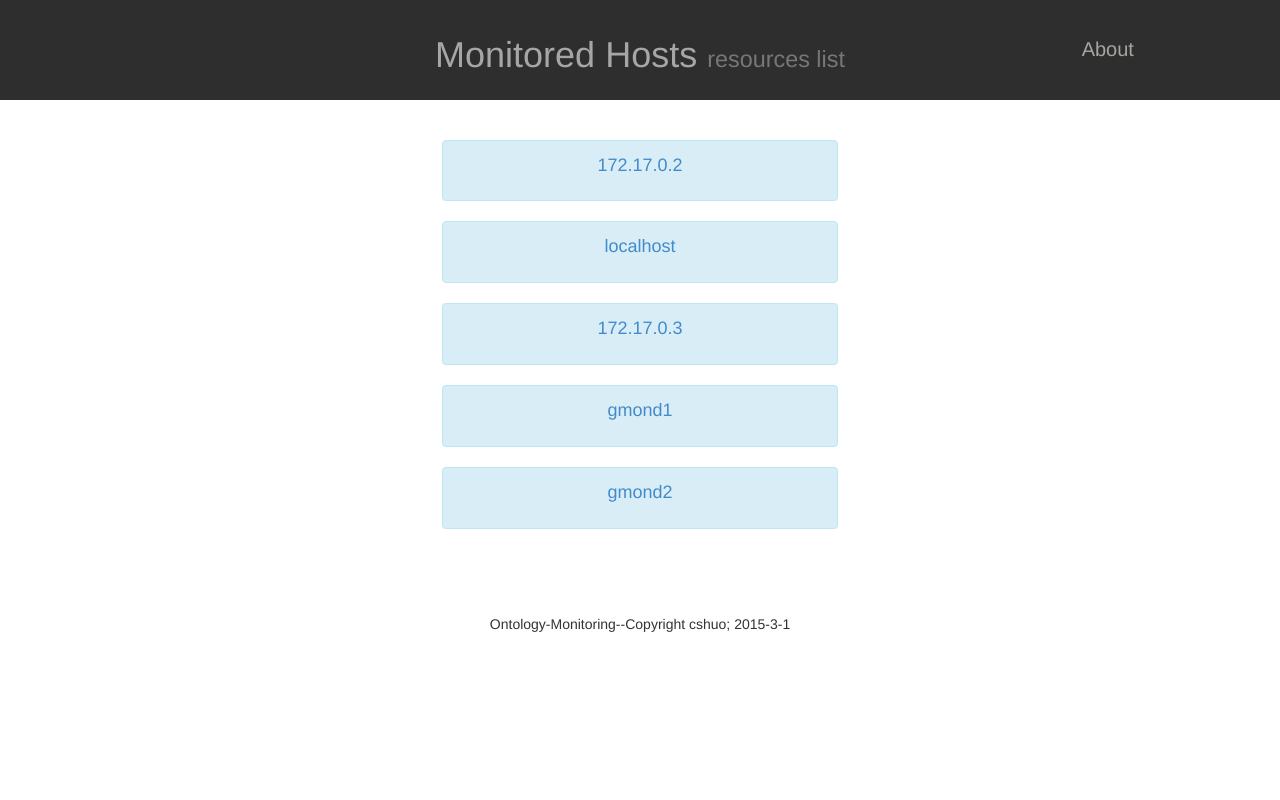
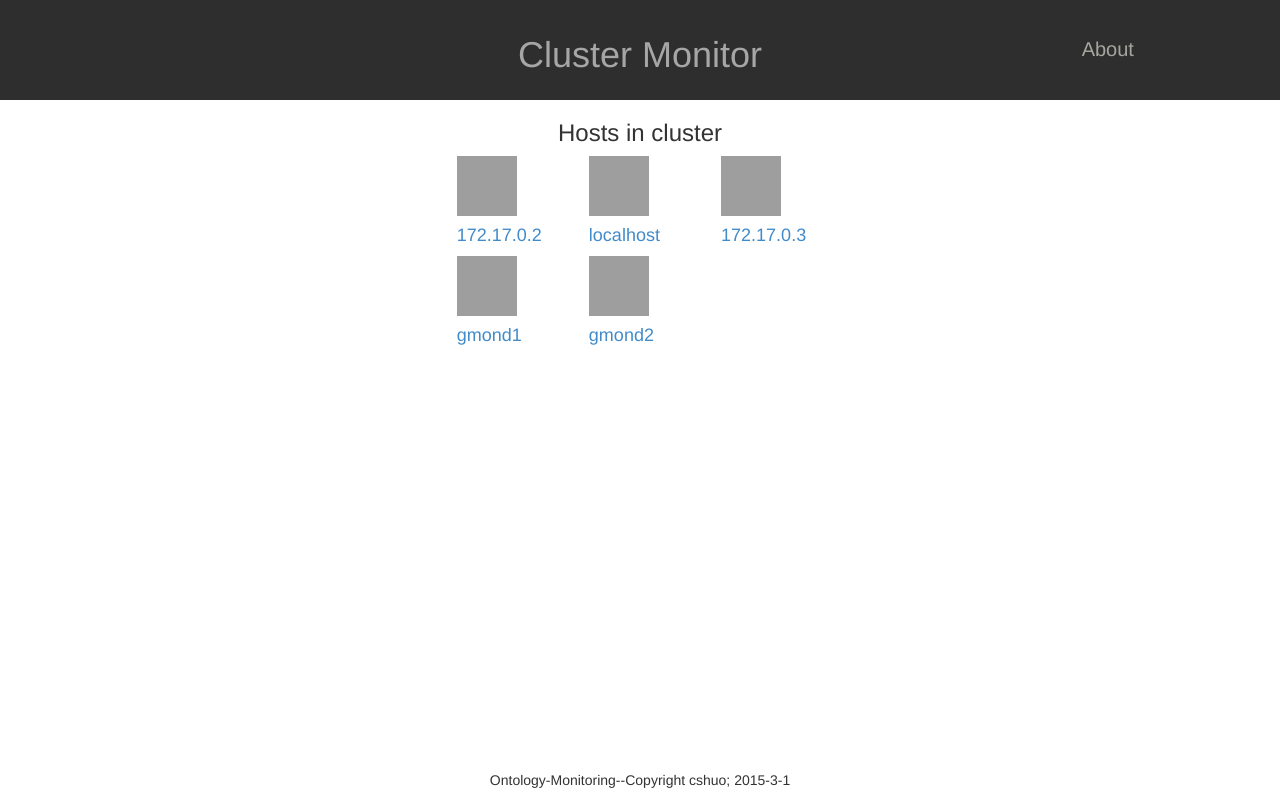
Before and after one commit to fengzhongliusu/monitor, a Django app: template ganglia/templates/ganglia/index.html in a window 1280 px wide. Run offline with Django 3.2, Linux system fonts and the light colour scheme; the template is opened without the code that fills it: values that come from a table or form of the project are taken from there, others are empty; data comes from the database, SQL or seed files in the repository; some libraries are stand-ins or nearby versions; grey boxes are pictures that could not be loaded.

Commit message:
page modified ok

```diff
--- a/ganglia/static/ganglia/css/examples.css
+++ b/ganglia/static/ganglia/css/examples.css
@@ -28,3 +28,10 @@
 .legend table {
 	border-spacing: 5px;
 }
+
+footer {
+	position: absolute;
+	bottom: 0;
+	width:100%;
+	height:30px;
+}
--- a/ganglia/templates/ganglia/base.html
+++ b/ganglia/templates/ganglia/base.html
@@ -14,4 +14,7 @@
     {% block title %}{% endblock %}
     {% block content %}{% endblock %}
 </body>
+<footer align=center style="bottom:0">
+	Ontology-Monitoring--Copyright cshuo; 2015-3-1
+</footer>
 </html>
--- a/ganglia/templates/ganglia/index.html
+++ b/ganglia/templates/ganglia/index.html
@@ -4,8 +4,7 @@
 	<div class="col-md-6 col-md-offset-3">
 		<div>
 			<h1 align=center>
-				Monitored Hosts
-				<small>resources list</small>
+				Cluster Monitor
 			</h1>
 		</div>
 	</div>
@@ -13,43 +12,37 @@
 		<a href="#" style="font-size:20px;color:#a6a6a0">About</a>
 	</div>
 </div>
-<br/><br/>
 {% endblock %}
 
 {% block content %}
 {% load staticfiles %}
 <div class="container-fluid">
 	<div class="row">
-		<div class="col-xs-6 col-md-4"></div>
-		<div class="col-xs-6 col-md-4">
+		<div id="blank" class="col-md-4"></div>
+		<div id="host_div" class="col-md-4">
+			<h3 align=center>Hosts in cluster</h3>
 			{% if host_list and resource_list %}
-			{% for host in host_list %}
-			<div class="alert alert-info">
-				<h4 align="center">
-					{% load ganglia_tag %}
-					<a data-toggle="collapse" href="#{{ host.host_name|repl:"." }}" aria-expanded="false" aria-controls="{{ host.host_name|repl:"." }}">{{ host.host_name}}</a>
-				</h4>
+			<div class="container-fluid">
+				<div class="row">
+					{% for host in host_list %}
+						<div class="col-md-4">
+							<a onclick="show_res(this,'{{ host.host_name }}')">
+								<img src="{% static 'ganglia/images/pc.png' %}" height="60" width="60"></img>
+								<h4>{{ host.host_name}}</h4>
+							</a>
+						</div>
+					{% endfor%}
+				</div>
 			</div>
-			<ul id="{{ host.host_name|repl:"." }}" class="collapse list-group">
-				{% for resource in resource_list %}
-				{% if resource.res_hostname == host.host_name%}
-				<li class="list-group-item">
-				<a href="{% url 'ganglia:detail' resource.id %}">{{resource.res_name}}</a>
-				</li>
-				{% endif %}
-				{% endfor %}
-			</ul>
-			{% endfor %}
 			{% else %}
-			<p>No resource are available</p>
+				<h3 align=center>No Host</h3>
 			{% endif %}
 		</div>
-		<div class="col-xs-6 col-md-4"></div>
+		<div id="res_div" class="col-md-3 col-md-offset-1" style="display:none">
+			world
+		</div>
 	</div>
 	<!--div class="footer navbar-fixed-bottom" align=center style="background-color:#2e2e2e;padding:25px"-->
-	<div class="footer" align=center style="padding-top:65px">
-		Ontology-Monitoring--Copyright cshuo; 2015-3-1
-	</div>
 </div>
 
 <script type="text/javascript">
@@ -67,5 +60,35 @@ function get_data(){
 	texthttp.open("GET","http://localhost:8000/ganglia/xml/localhost/cpu_idle/4/",true);
 	texthttp.send();
 }
+
+
+/**
+ function for showing the resources in the host clicked
+ **/
+function show_res(obj,h_name){
+	var added_div = document.getElementById("res_div");
+	var p_title = document.createElement('h3');
+	var hosts_div = document.getElementById("host_div");
+	host_div.setAttribute('class',"col-md-4 col-md-offset-2");
+	$("#res_div").empty();
+	p_title.innerHTML = "Resources in "+ h_name;
+	p_title.setAttribute('align',"center");
+	added_div.appendChild(p_title);
+	{% for resource in resource_list %}
+		if(h_name == '{{ resource.res_hostname }}'){
+			var res_div = document.createElement("div");
+			var res_a = document.createElement("a");
+			res_div.setAttribute('class',"alert alert-success");
+			res_div.setAttribute('align',"center");
+			res_a.setAttribute('href',"{% url 'ganglia:detail' resource.id %}");
+			res_a.innerHTML="{{ resource.res_name }}";
+			res_div.appendChild(res_a);
+			added_div.appendChild(res_div);
+		}
+	{% endfor %}
+	$("#blank").hide();
+	$("#res_div").fadeIn();
+}
+
 </script>
 {% endblock %}
```
Also changed, not shown: ganglia/templates/ganglia/detail.html (+6 -7 lines), ganglia/templates/ganglia/index_back.html (added, +69 -0 lines).
